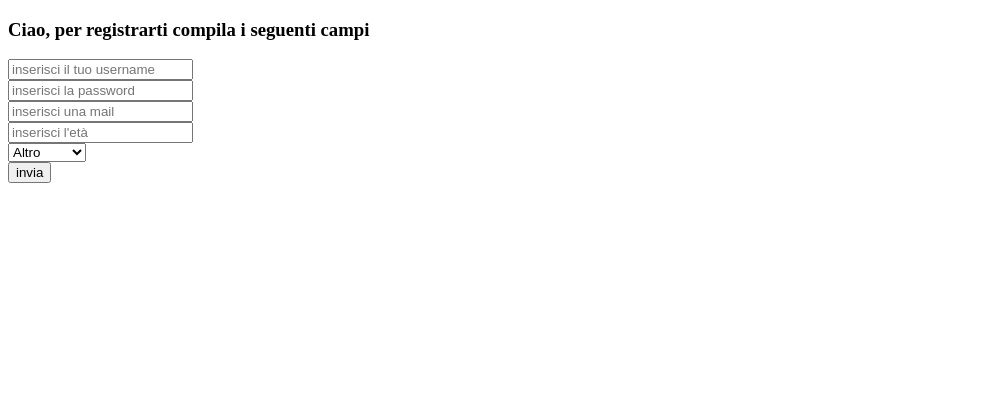
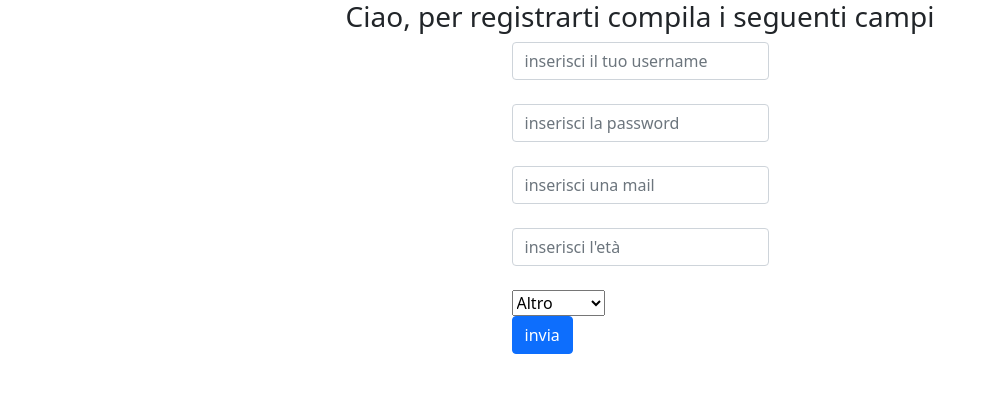
Before and after one commit to simonegrazioli/ProgettoGruppoD, a Java web app: page /Registrati.jsp in a window 1280 px wide. Shown: the top 393 px of the page, without its empty margins (0-988 px from the left). Run offline with Tomcat 11, a stand-in JSP engine, Linux system fonts and the light colour scheme.

Commit message:
Modifiche generali grafiche

```diff
--- a/ProgettoGruppoD/src/main/webapp/Registrati.jsp
+++ b/ProgettoGruppoD/src/main/webapp/Registrati.jsp
@@ -9,22 +9,38 @@
 <html>
     <head>
         <meta http-equiv="Content-Type" content="text/html; charset=UTF-8">
-        <title>JSP Page</title>
+        <title>Registrazione</title>
+        <link href="css/style.css" rel="stylesheet">
+        <link href="https://cdn.jsdelivr.net/npm/bootstrap@5.1.3/dist/css/bootstrap.min.css" rel="stylesheet">
+        <script src="https://cdn.jsdelivr.net/npm/bootstrap@5.1.3/dist/js/bootstrap.bundle.min.js"></script>
+        <script src="https://code.jquery.com/jquery-3.6.0.js"></script>
     </head>
     <body>
+        <div id="container">
+            <div class="row justify-content-center">
+                <div class="col-6 d-flex justify-content-center">
                     <h3>Ciao, per registrarti compila i seguenti campi</h3>
-        <form action="e_registrati" method="GET">
-            <input type="text" name="nome_utente" placeholder="inserisci il tuo username"/><br>
-            <input type="password" name="psw" placeholder="inserisci la password"/><br>
-            <input type="text" name="mail" placeholder="inserisci una mail"/><br>
-            <input type="number" name="eta" placeholder="inserisci l'età"/><br>
+                </div>
+            </div>
+            <div class="row justify-content-center">
+                <div class="col-6 d-flex justify-content-center">
+                    <form action="invia" method="POST">
+                        <div class="mb-3">
+                            <input type="text" name="nome_utente" placeholder="inserisci il tuo username" class="form-control"/><br>
+                            <input type="password" name="psw" placeholder="inserisci la password" class="form-control"/><br>
+                            <input type="text" name="mail" placeholder="inserisci una mail" class="form-control"/><br>
+                            <input type="number" name="eta" placeholder="inserisci l'età" class="form-control"/><br>
                             <select name="sesso">
-                <option value="altro">Altro</option>
+                                <option value="altro" class="form-control">Altro</option>
                                 <option value="maschio">Maschio</option>
                                 <option value="femmina">Femmina</option>
                             </select><br>
-            <input type="submit" value="invia"/>
+                            <input type="submit" value="invia" class="btn btn-primary"/>
 
+                        </div>
                     </form>
+                </div>
+            </div>
+        </div>
     </body>
 </html>
```
Also changed, not shown: ProgettoGruppoD/src/main/webapp/index.jsp (+12 -5 lines), ProgettoGruppoD/src/main/webapp/img/Immagine_sito.jpeg (added), 2 other files. Lines whose indentation alone changed are shown as unchanged.
